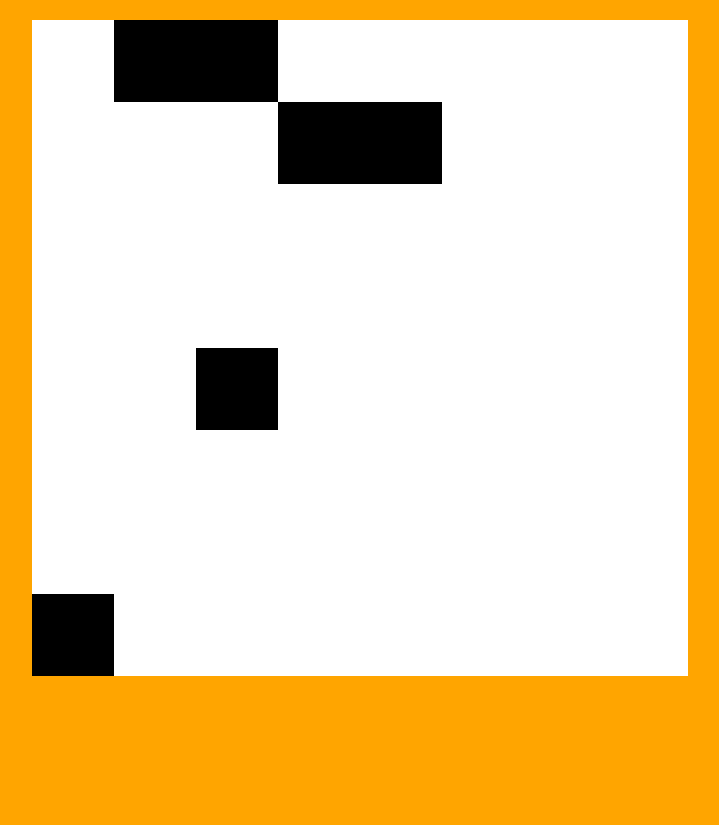
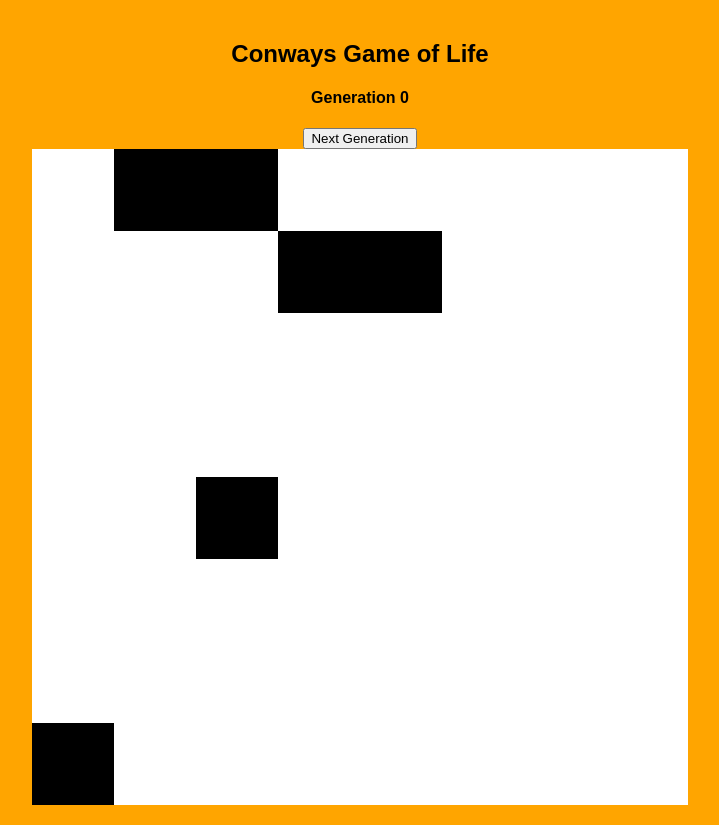
Before and after one commit to boveus/game_of_life_frontend, a React (Create React App) app: page / in a window 1280 px wide. Shown: the whole page, without its empty margins (280-999 px from the left). Before the commit the page ends 800 px from the top, so only its background shows below. Built offline with nearby package versions, Linux system fonts and the light colour scheme.

Commit message:
add button for TNG, account for final generation, add sample API data

```diff
--- a/src/components/grid.js
+++ b/src/components/grid.js
@@ -1,11 +1,14 @@
 import React, { Component } from 'react'
 // import GridSpace from './gridspace'
+import sampleData from './sampledata.js'
 
 class Grid extends Component {
   constructor (props) {
     super(props)
     this.state = {
-      highlighted: ['A2', 'A3', 'B4', 'B5', 'H1', 'E3']
+      highlighted: sampleData[0].row,
+      generation: sampleData[0].generation,
+      lastGeneration: sampleData[0].lastGeneration
     }
   }
 
@@ -36,11 +39,31 @@ class Grid extends Component {
     document.getElementById(id).style.background = 'black'
   }
 
+  goToNextGeneration () {
+    if (this.state.lastGeneration) {
+      this.setState({
+        generation: 'Final generation'
+      })
+    } else {
+      let nextGen = this.state.generation + 1
+      this.setState({
+        highlighted: sampleData[nextGen].row,
+        generation: sampleData[nextGen].generation,
+        lastGeneration: sampleData[nextGen].lastGeneration
+      })}
+  }
+
   render () {
     return (
+      <div>
+        <h4> Generation {this.state.generation} </h4>
+        <button onClick={this.goToNextGeneration.bind(this)}>
+          Next Generation
+        </button>
         <table>
           <tbody>
-          <tr><td className='gridspace' id='A1' /><td className='gridspace' id='A2' />
+            <tr>
+              <td className='gridspace' id='A1' /><td className='gridspace' id='A2' />
               <td className='gridspace' id='A3' /><td className='gridspace' id='A4' />
               <td className='gridspace' id='A5' /><td className='gridspace' id='A6' />
               <td className='gridspace' id='A7' /><td className='gridspace' id='A8' />
@@ -89,6 +112,7 @@ class Grid extends Component {
             </tr>
           </tbody>
         </table>
+      </div>
     )
   }
 }
--- a/src/components/main.js
+++ b/src/components/main.js
@@ -4,7 +4,10 @@ import Grid from './grid'
 class Main extends Component {
   render () {
     return (
-      <Grid />
+      <div>
+        <h2>  Conways Game of Life </h2>
+        <Grid />
+      </div>
     )
   }
 }
--- /dev/null
+++ b/src/components/sampledata.js
@@ -0,0 +1,21 @@
+const sampleData = {
+  0: {
+    generation: 0,
+    row: ['A2', 'A3', 'B4', 'B5', 'H1', 'E3']
+  },
+  1: {
+    generation: 1,
+    row: ['A1', 'A4', 'B3', 'B6', 'E2', 'E3', 'E4']
+  },
+  2: {
+    generation: 2,
+    row: ['A2', 'A5', 'B6', 'C3', 'D2', 'E2', 'E6']
+  },
+  3: {
+    generation: 3,
+    row: ['A1', 'A4', 'B3', 'B6', 'E2', 'E3', 'E4'],
+    lastGeneration: true
+  }
+}
+
+export default sampleData
```
Lines whose indentation alone changed are shown as unchanged.
